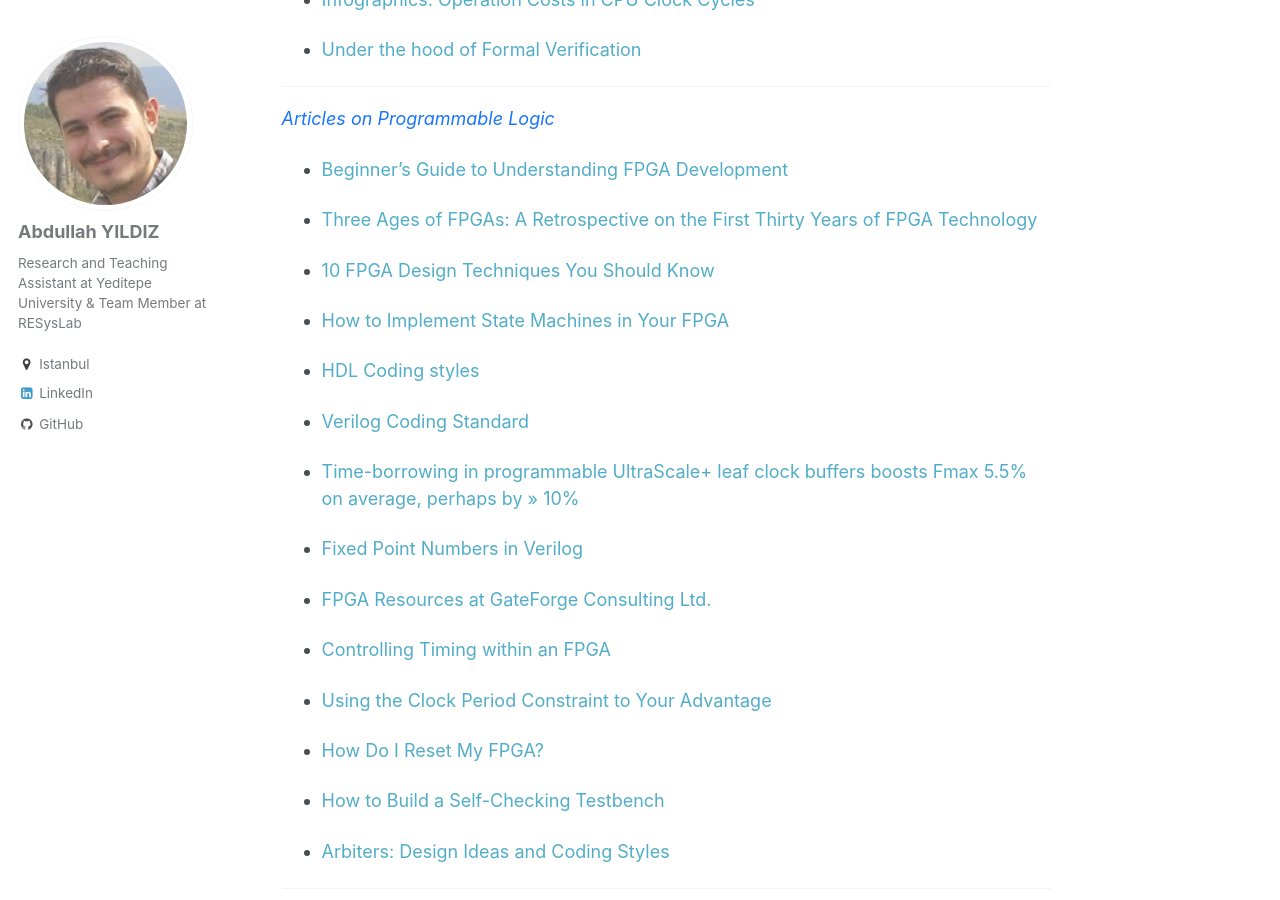
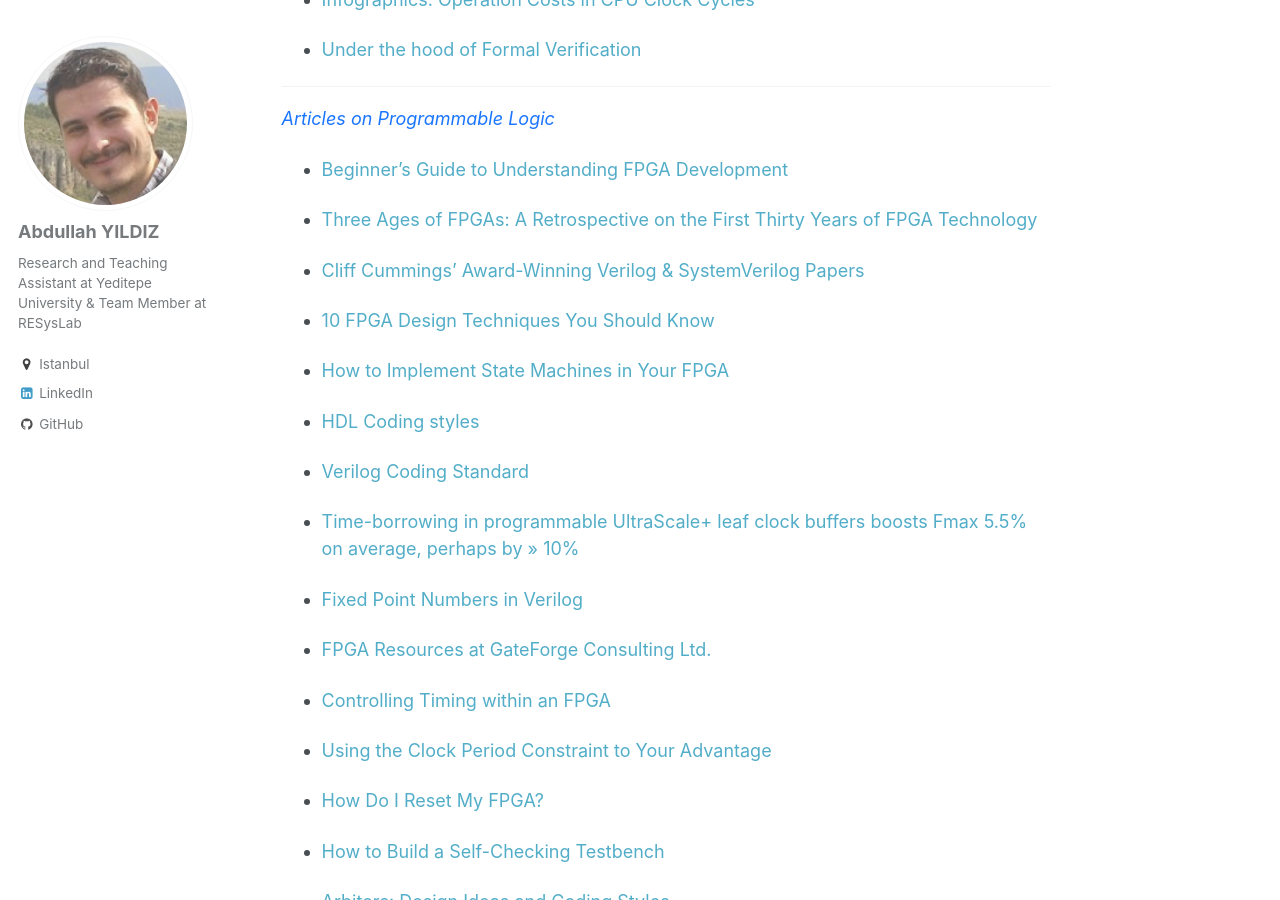
Before and after one commit to abdullahyildiz/abdullahyildiz.github.io, a Jekyll site: the page built from _records/articles.md, in a window 1280 px wide and 900 px high, scrolled down 522 px. Built offline with Jekyll 4.4.1, drawn with Linux system fonts in a browser that asks for light colours.

Commit message:
Update articles.md

```diff
--- a/_records/articles.md
+++ b/_records/articles.md
@@ -31,6 +31,8 @@ location: "Istanbul, Turkiye"
 * [Beginner’s Guide to Understanding FPGA Development](https://www.eeweb.com/profile/gina-smith/articles/beginners-guide-to-understanding-fpga-development)
 
 * [Three Ages of FPGAs: A Retrospective on the First Thirty Years of FPGA Technology](http://abdullahyildiz.github.io/files/07086413.pdf)
+
+* [Cliff Cummings' Award-Winning Verilog & SystemVerilog Papers](http://www.sunburst-design.com/papers/)
 
 * [10 FPGA Design Techniques You Should Know](https://www.eetimes.com/document.asp?doc_id=1330128)
 
```
